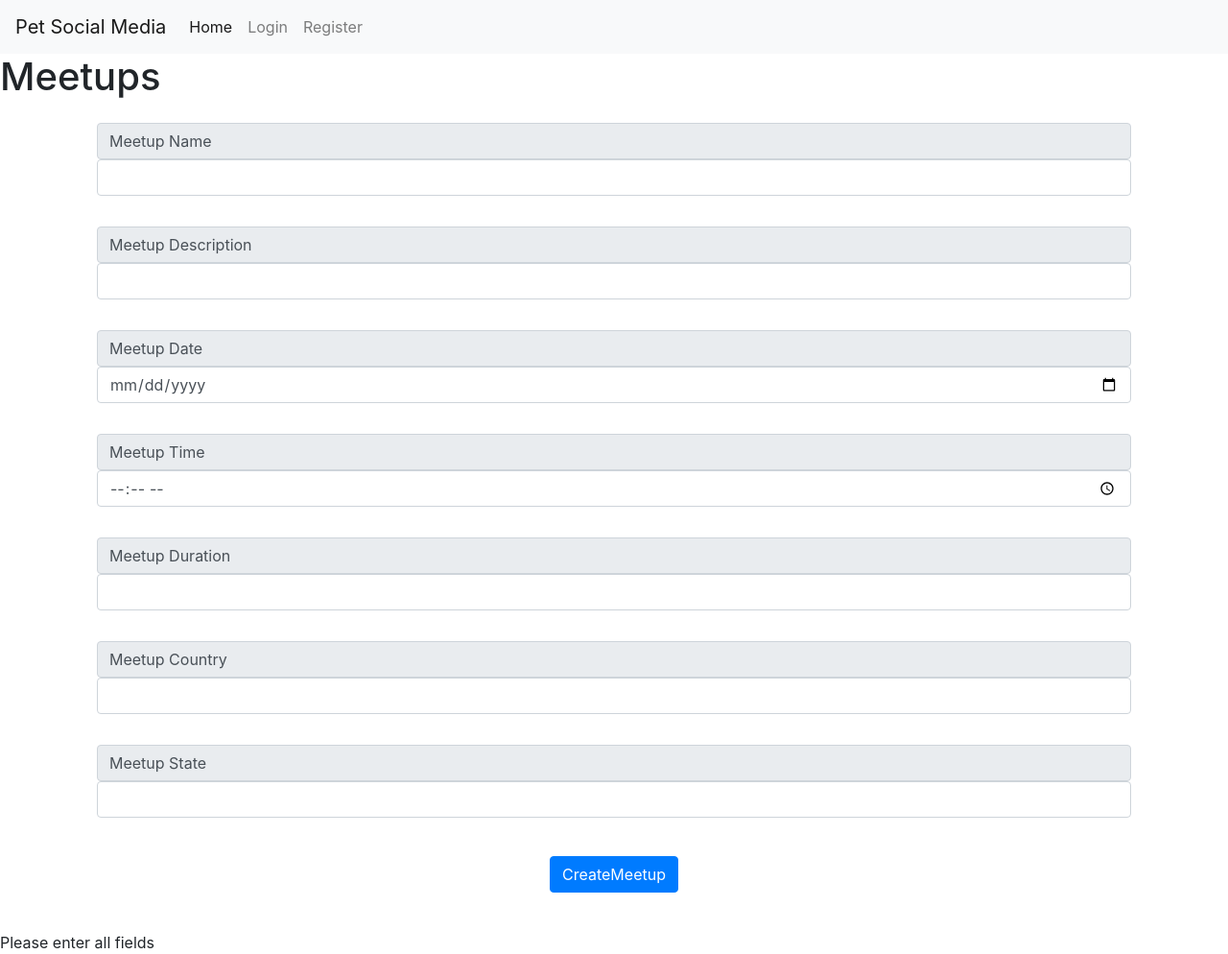
After one commit to adambocco/petSocialMedia, a PHP site: page /main/addMeetup.php in a window 1280 px wide. The commit adds this page. Shown: the whole page at 96% size. Run offline with PHP 8.4, Linux system fonts and the light colour scheme.

Commit message:
added meetups

```diff
--- a/components/navbar.php
+++ b/components/navbar.php
@@ -25,15 +25,21 @@
                 ?>
 
                 <li class="nav-item">
+                    <a class="nav-link" href="/petSocialMedia/main/meetups.php">
+                        Meetups
+                    </a>
+                </li>
+
+                <li class="nav-item">
                     <a class="nav-link" href="/petSocialMedia/user/dashboard.php">
                         Dashboard
                     </a>
                 </li>
 
                 <li class="nav-item">
-                <a class="nav-link" href="/petSocialMedia/login/logout.php">
-                    Logout
-                </a>
+                    <a class="nav-link" href="/petSocialMedia/login/logout.php">
+                        Logout
+                    </a>
                 </li>
                 <?php
             }
--- a/ddl/PetSocialMediaDDL.sql
+++ b/ddl/PetSocialMediaDDL.sql
@@ -32,10 +32,10 @@ CREATE TABLE meetup(
 
  CREATE TABLE attendee(
     meetupID NUMERIC NOT NULL,
-    petID NUMERIC NOT NULL,
+    person VARCHAR(100) NOT NULL,
     maybeAttending BOOLEAN NOT NULL DEFAULT 0,
-    PRIMARY KEY(meetupID, petID),
-    FOREIGN KEY(petID) REFERENCES pet(petID)
+    PRIMARY KEY(meetupID, person),
+    FOREIGN KEY(person) REFERENCES person(email)
 );
 
 CREATE TABLE recipe(
--- /dev/null
+++ b/main/addMeetup.php
@@ -0,0 +1,110 @@
+<?php
+    include "../login/checkSession.php";
+
+    include "../components/head.php";
+
+    include "../components/navbar.php";
+
+
+?>
+
+<h1>Meetups</h1>
+
+<div class="container">
+
+    <div>
+        <form method="POST" action="" class="form-group">
+
+            <div class="p-3">
+                <label class="input-group-text" for="meetupName">Meetup Name</label>
+                <input class="form-control" id="meetupName" name="meetupName" type="text">
+            </div>
+
+            <div class="p-3">
+                <label class="input-group-text" for="meetupDescription">Meetup Description</label>
+                <input class="form-control" id="meetupDescription" name="meetupDescription" type="text">
+            </div>
+
+            <div class="p-3">
+                <label class="input-group-text" for="meetupDate">Meetup Date </label>
+                <input class="form-control" id="meetupDate" name="meetupDate" type="date">
+            </div>
+
+            <div class="p-3">
+                <label class="input-group-text" for="meetupTime">Meetup Time </label>
+                <input class="form-control" id="meetupTime" name="meetupTime" type="time">
+            </div>
+
+            <div class="p-3">
+                <label class="input-group-text" for="meetupDuration">Meetup Duration </label>
+                <input class="form-control" id="meetupDuration" name="meetupDuration" type="number">
+            </div>
+
+            <div class="p-3">
+                <label class="input-group-text" for="meetupCounty">Meetup Country </label>
+                <input class="form-control" id="meetupCountry" name="meetupCountry" type="text">
+            </div>
+
+            <div class="p-3">
+                <label class="input-group-text" for="meetupState">Meetup State </label>
+                <input class="form-control" id="meetupState" name="meetupState" type="text">
+            </div>
+
+            <div class="p-3 text-center">
+                <input type="hidden" name="action_type" value=<?="select"?>></input>
+                <input class="btn btn-primary m-2 text-center" type="submit" value="CreateMeetup">
+            </div>
+
+        </form>
+    </div>
+
+</div>
+
+
+<?php
+    include '../db/connect_to_db.php';
+    $conn = get_db_connection("csc335");
+
+
+    if (isset($_POST['meetupName']) && isset($_POST['meetupDescription']) && isset($_POST['meetupDate']) && isset($_POST['meetupTime'])
+     && isset($_POST['meetupDuration']) && isset($_POST['meetupCountry']) && isset($_POST['meetupState'])) {
+
+        // Check if email entered by user exists in the database
+        $userResults = $conn->query("select * from meetup where name='" . $_POST['meetupName'] . "';");
+
+        if ($userResults->num_rows > 0) {
+            echo "MEETUP NAME TAKEN";
+        } else {
+            // If the email is not taken, create a new user
+            $meetupAddResults = $conn->query("insert into meetup (creator, name, description, _date, _time, duration, country, state) values
+                                            ('" . $_SESSION['email'] . "',
+                                            '" . $_POST['meetupName'] . "',
+                                            '" . $_POST['meetupDescription'] . "',
+                                            '" . $_POST['meetupDate'] . "',
+                                            '" . $_POST['meetupTime'] . "',
+                                            '" . $_POST['meetupDuration'] . "',
+                                            '" . $_POST['meetupCountry'] . "',
+                                            '" . $_POST['meetupState'] . "');");
+
+            if ($meetupAddResults) {
+                echo "Meetup successfully added!";
+            } else {
+                echo "Something went wrong...";
+            }
+        }
+    } else {
+        echo "Please enter all fields";
+    }
+?>
+
+
+
+
+
+
+<?php
+include "../components/jsDependencies.php";
+?>
+
+</body>
+</html>
```
Also changed, not shown: main/meetups.php (added, +76 -0 lines).
